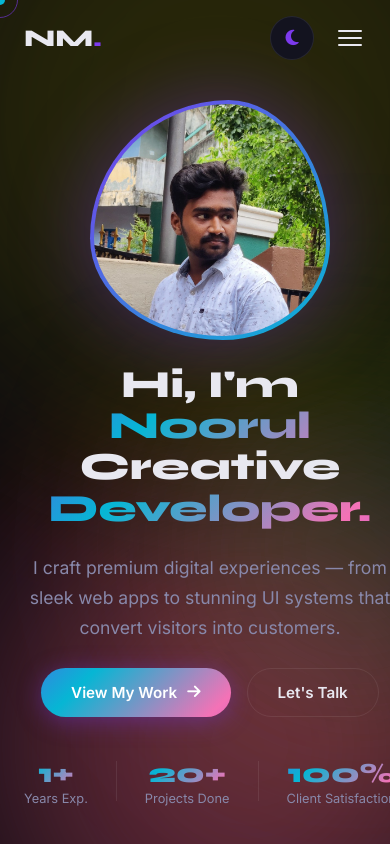
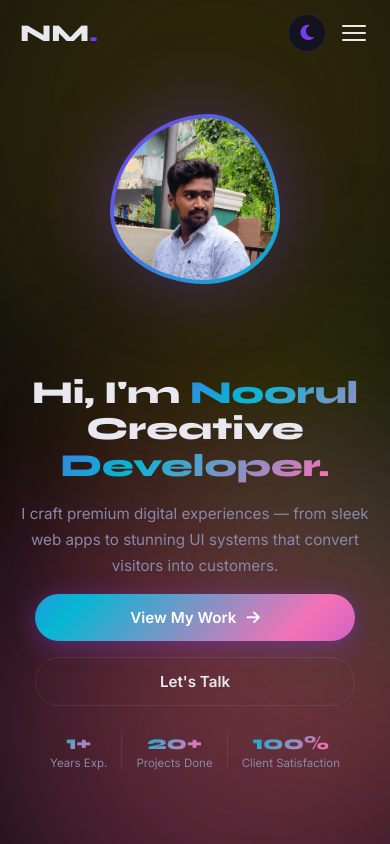
Before and after one commit to noorulmuhsinbca-design/myportfoliomuhsin, a website built with Vite: page index.html in a window 390 px wide. Shown: the top 844 px of the page. Built offline with nearby package versions, Linux system fonts and the light colour scheme.

Commit message:
Enhance mobile responsiveness, add admin login, and implement Dark/Sunny theme

```diff
--- a/index.css
+++ b/index.css
@@ -1403,12 +1403,29 @@ body.sunny-theme .theme-toggle .fa-moon {
 }
 
 @media (max-width: 768px) {
+
+    /* ── Base ── */
+    .container {
+        padding: 0 20px;
+    }
+
+    .section {
+        padding: 70px 0;
+    }
+
+    /* ── Cursor: hide on touch devices ── */
+    .cursor,
+    .cursor-follower {
+        display: none;
+    }
+
+    /* ── Navbar ── */
     .navbar {
-        padding: 16px 24px;
+        padding: 14px 20px;
     }
 
     .navbar.scrolled {
-        padding: 12px 24px;
+        padding: 10px 20px;
     }
 
     .nav-links,
@@ -1416,39 +1433,82 @@ body.sunny-theme .theme-toggle .fa-moon {
         display: none;
     }
 
+    .theme-toggle {
+        width: 38px;
+        height: 38px;
+        margin-right: 12px;
+    }
+
     .hamburger {
         display: flex;
     }
 
+    /* ── Hero ── */
     .hero {
         grid-template-columns: 1fr;
-        padding: 100px 24px 60px;
+        min-height: 100svh;
+        padding: 90px 20px 50px;
         text-align: center;
+        gap: 24px;
     }
 
     .hero-inner {
+        order: 2;
         align-items: center;
+        width: 100%;
+        gap: 16px;
+    }
+
+    .hero-visual {
+        order: 1;
+        margin-bottom: 0;
+    }
+
+    .hero-title {
+        font-size: 2.4rem;
+        line-height: 1.15;
+        word-break: break-word;
+        overflow-wrap: break-word;
+    }
+
+    /* Restore line breaks for natural stacking */
+    .hero-title br {
+        display: block;
     }
 
     .hero-sub {
-        text-align: center;
+        font-size: 0.95rem;
+        max-width: 100%;
+        margin-bottom: 0;
     }
 
     .hero-actions {
+        flex-direction: column;
+        width: 100%;
+        align-items: center;
+    }
+
+    .hero-actions .btn {
+        width: 100%;
         justify-content: center;
+        max-width: 320px;
     }
 
     .hero-stats {
         justify-content: center;
-    }
-
-    .hero-visual {
-        order: -1;
-    }
-
+        gap: 20px;
+        padding-top: 8px;
+    }
+
+    .stat-num {
+        font-size: 1.4rem;
+    }
+
+    /* ── Profile image ── */
     .profile-ring {
-        width: 240px;
-        height: 240px;
+        width: 200px;
+        height: 200px;
+        margin: 0 auto;
     }
 
     .float-card {
@@ -1459,6 +1519,7 @@ body.sunny-theme .theme-toggle .fa-moon {
         display: none;
     }
 
+    /* ── Projects ── */
     .projects-grid {
         grid-template-columns: 1fr;
     }
@@ -1467,6 +1528,7 @@ body.sunny-theme .theme-toggle .fa-moon {
         grid-column: auto;
     }
 
+    /* ── Skills ── */
     .skills-bento {
         grid-template-columns: repeat(2, 1fr);
     }
@@ -1479,38 +1541,77 @@ body.sunny-theme .theme-toggle .fa-moon {
         grid-row: auto;
     }
 
+    /* ── Contact ── */
     .contact-wrap {
-        padding: 40px 24px;
+        padding: 36px 20px;
     }
 
     .form-row {
         grid-template-columns: 1fr;
     }
 
+    /* ── Footer ── */
     .footer-inner {
         flex-direction: column;
         gap: 16px;
         text-align: center;
     }
 
-    .section {
-        padding: 80px 0;
-    }
-}
-
+    /* ── About ── */
+    .about-grid {
+        grid-template-columns: 1fr;
+    }
+
+    .about-left {
+        margin: 0 auto;
+        max-width: 280px;
+    }
+
+    .section-title {
+        font-size: 2rem;
+    }
+}
+
+/* ── Small phones (≤480px) ── */
 @media (max-width: 480px) {
+    .hero {
+        padding: 80px 16px 40px;
+    }
+
     .hero-title {
-        font-size: 2.4rem;
+        font-size: 2rem;
+    }
+
+    .hero-title em {
+        font-size: 2rem;
+    }
+
+    .profile-ring {
+        width: 170px;
+        height: 170px;
     }
 
     .section-title {
-        font-size: 1.8rem;
+        font-size: 1.7rem;
     }
 
     .skills-bento {
-        grid-template-columns: 1fr 1fr;
-    }
-}
+        grid-template-columns: repeat(2, 1fr);
+    }
+
+    .stat-num {
+        font-size: 1.2rem;
+    }
+
+    .hero-stats {
+        gap: 14px;
+    }
+
+    .stat-label {
+        font-size: 0.72rem;
+    }
+}
+
 
 /* ─── SUNNY ANIMATIONS ───────────────────────── */
 .sun-rays {
```
Also changed, not shown: 1 other file.
